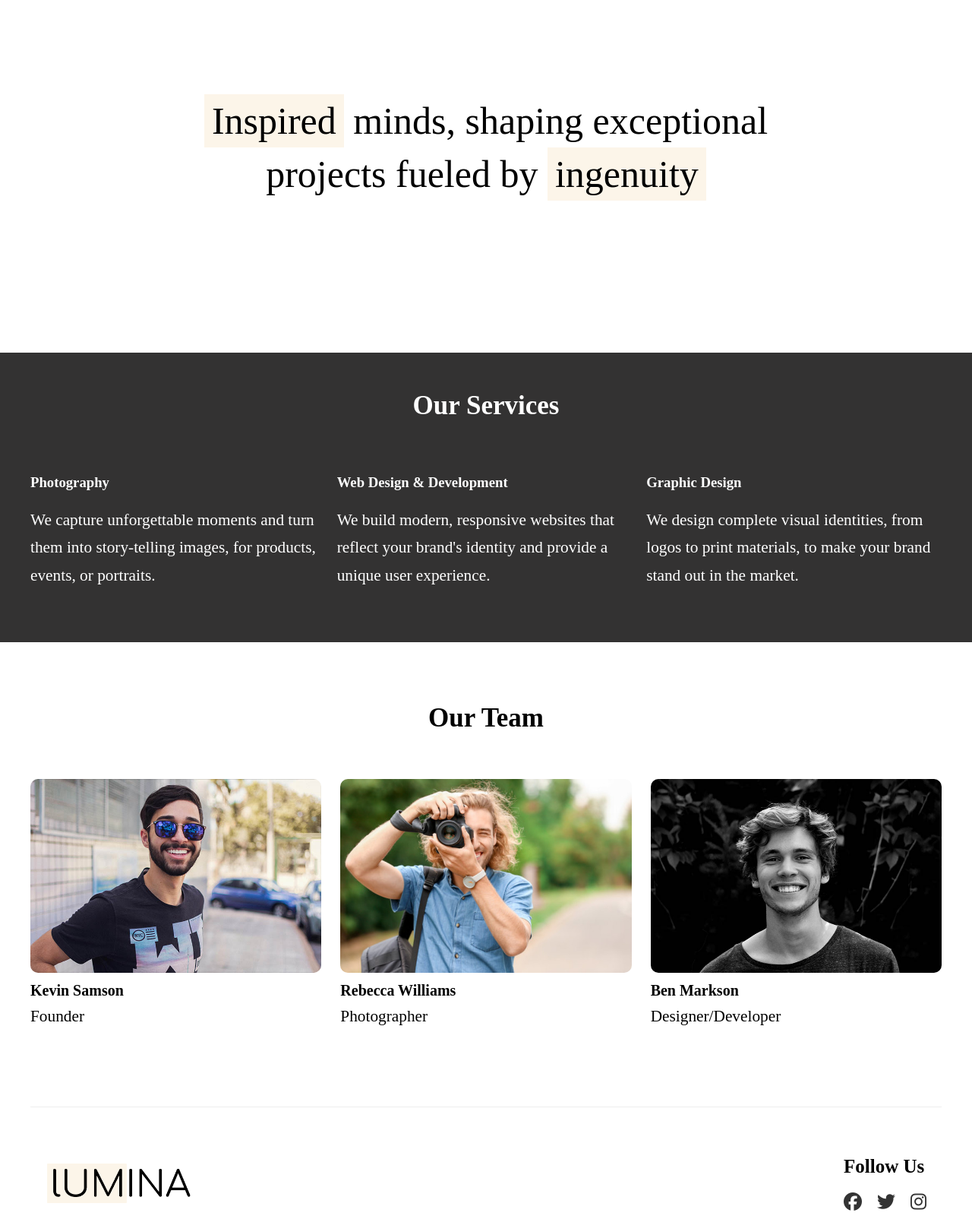
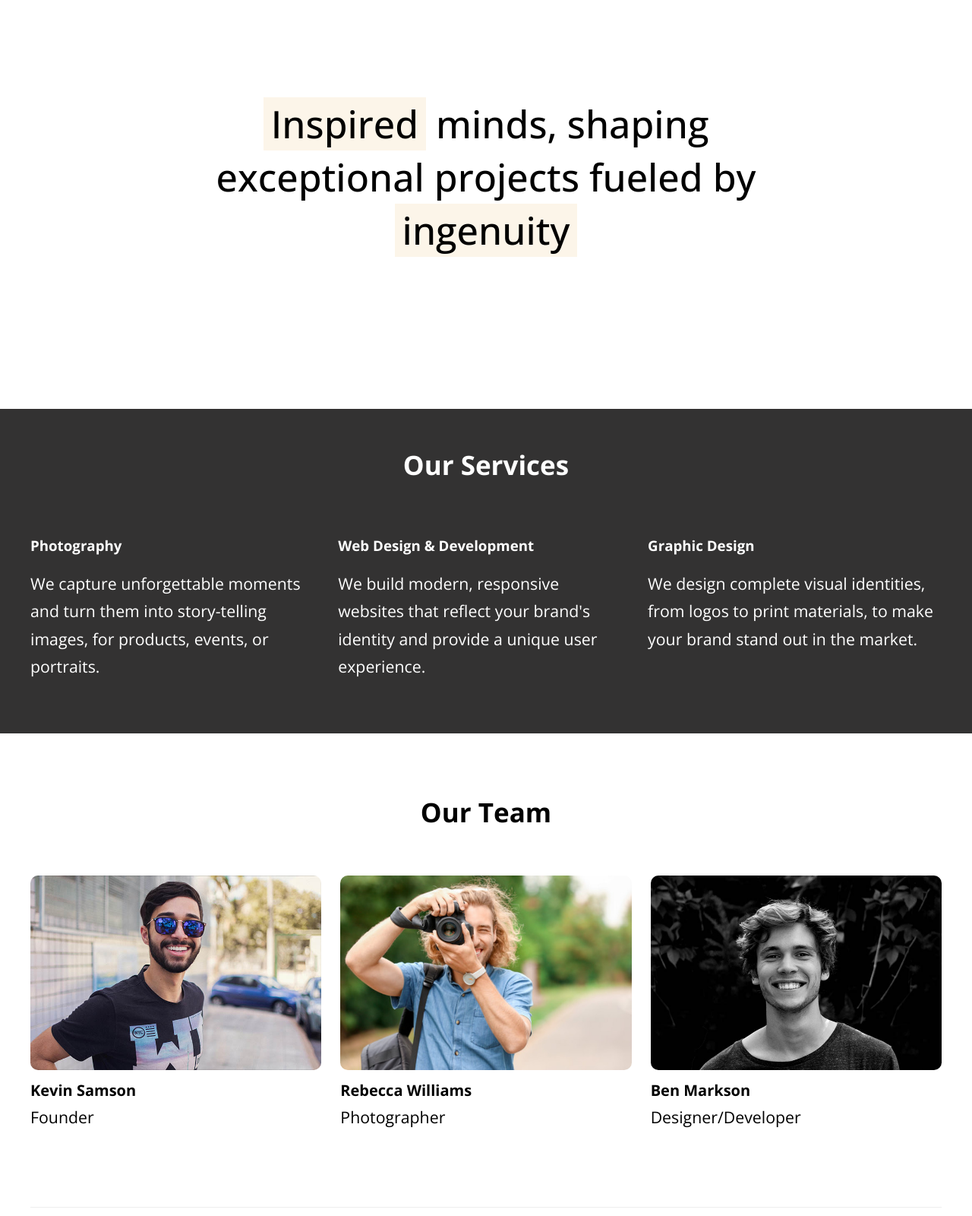
Before and after one commit to mohamed-hossam1/lumina-creative, a plain HTML site: page about.html in a window 1280 px wide. Shown: the part 140-1740 px from the top of the page at 76% size. Drawn offline with nearby package versions, Linux system fonts and the light colour scheme.

Commit message:
update index.html

```diff
--- a/about.html
+++ b/about.html
@@ -3,16 +3,24 @@
 <head>
     <meta charset="UTF-8">
     <meta name="viewport" content="width=device-width, initial-scale=1.0">
-    <meta name="description" content="Meet the creative team at Lumina and learn about our services in photography, web design, and graphic design.">
-    <script src="https://kit.fontawesome.com/3de0282686.js" crossorigin="anonymous"></script>
+    <meta name="description" content="Lumina is a creative agency specializing in photography, web design, and graphic design. We craft distinct and innovative projects.">
+    <link rel="stylesheet" href="https://cdnjs.cloudflare.com/ajax/libs/lightbox2/2.11.4/css/lightbox.css" integrity="sha512-Woz+DqWYJ51bpVk5Fv0yES/edIMXjj3Ynda+KWTIkGoynAMHrqTcDUQltbipuiaD5ymEo9520lyoVOo9jCQOCA==" crossorigin="anonymous" referrerpolicy="no-referrer"/>
     <link rel="preconnect" href="https://fonts.googleapis.com">
-    <link rel="preconnect" href="https://fonts.gstatic" crossorigin>
+    <link rel="preconnect" href="https://fonts.gstatic.com" crossorigin>
     <link href="https://fonts.googleapis.com/css2?family=Lato:wght@400;700;900&family=Open+Sans:ital,wght@0,300..800;1,300..800&family=Poppins:wght@400;500&display=swap" rel="stylesheet">
+    <link href="https://unpkg.com/aos@2.3.1/dist/aos.css" rel="stylesheet">
     <link rel="stylesheet" href="style.css">
     <link rel="icon" href="images/favicon.ico" />
-    <title>About Us - Lumina</title>
+    <title>Lumina Creative</title>
+    <script src="https://kit.fontawesome.com/3de0282686.js" crossorigin="anonymous" defer></script>
 </head>
 <body>
+    <script src="https://unpkg.com/aos@2.3.1/dist/aos.js" defer></script>
+    <script defer>
+      document.addEventListener('DOMContentLoaded', () => {
+        AOS.init({ duration: 1000 });
+      });
+    </script>
     <nav class="nav-bar">
         <img src="./images/logo.png" alt="Lumina agency logo" class="logo">
         <ul>
@@ -22,11 +30,12 @@
         </ul>
     </nav>
 
-    <section>
+    <main data-aos="fade-up">
+        <header>
             <h1 class="sub-hero"><span>Inspired</span> minds, shaping exceptional projects fueled by <span>ingenuity</span></h1>
-    </section>
+        </header>
 
-    <section class="Services" id="Services">
+        <section class="Services" id="Services" aria-label="Our Services">
             <h2 class="Services-header">Our Services</h2>
             <div class="cards">
                 <div>
@@ -44,7 +53,7 @@
             </div>
         </section>
 
-    <section class="team">
+        <section class="team" aria-label="Team Members">
             <h2>Our Team</h2>
             <div class="team-cards">
                 <div>
@@ -64,21 +73,20 @@
                 </div>
             </div>
         </section>
+    </main>
 
     <hr>
 
     <footer>
-        <img src="./images/logo.png" alt="Lumina agency logo">
-
+        <img src="./images/logo.png" alt="Lumina agency logo" loading="lazy">
         <div class="Follow">
             <h4>Follow Us</h4>
             <ul>
-                <li><a href="#"><i class="fa-brands fa-facebook"></i></a></li>
-                <li><a href="#"><i class="fa-brands fa-twitter"></i></a></li>
-                <li><a href="#"><i class="fa-brands fa-instagram"></i></a></li>
+                <li><a href="https://www.linkedin.com/in/mohamed-hossam-cp/"><i class="fa-brands fa-linkedin"></i></a></li>
+                <li><a href="https://github.com/mohamed-hossam1"><i class="fa-brands fa-github"></i></a></li>
+                <li><a href="https://wa.me/+201013429234"><i class="fa-brands fa-whatsapp"></i></a></li>
             </ul>
         </div>
     </footer>
-
 </body>
 </html>
--- a/style.css
+++ b/style.css
@@ -2,7 +2,7 @@
     margin: 0;
     padding: 0;
     box-sizing: border-box;
-    font-family: var(--main-font);
+    font-family: "Open Sans", sans-serif;
     scroll-behavior: smooth;
 }
 p{
@@ -68,7 +68,7 @@ span{
 }
 /* --- Portfolio --- */
 .Portfolio{
-    max-width: 1200px;
+    max-width: 1300px;
     padding: 0 20px;
     margin: 0 auto;
     display: grid;
@@ -205,7 +205,7 @@ footer img{
 .Follow ul{
     list-style: none;
     display: flex;
-    gap: 20px;
+    gap: 28px;
 }
 i {
     font-size: 24px;
```
Also changed, not shown: contact.html (+18 -11 lines), index.html (+29 -19 lines), 1 other file. Lines whose indentation alone changed are shown as unchanged.
